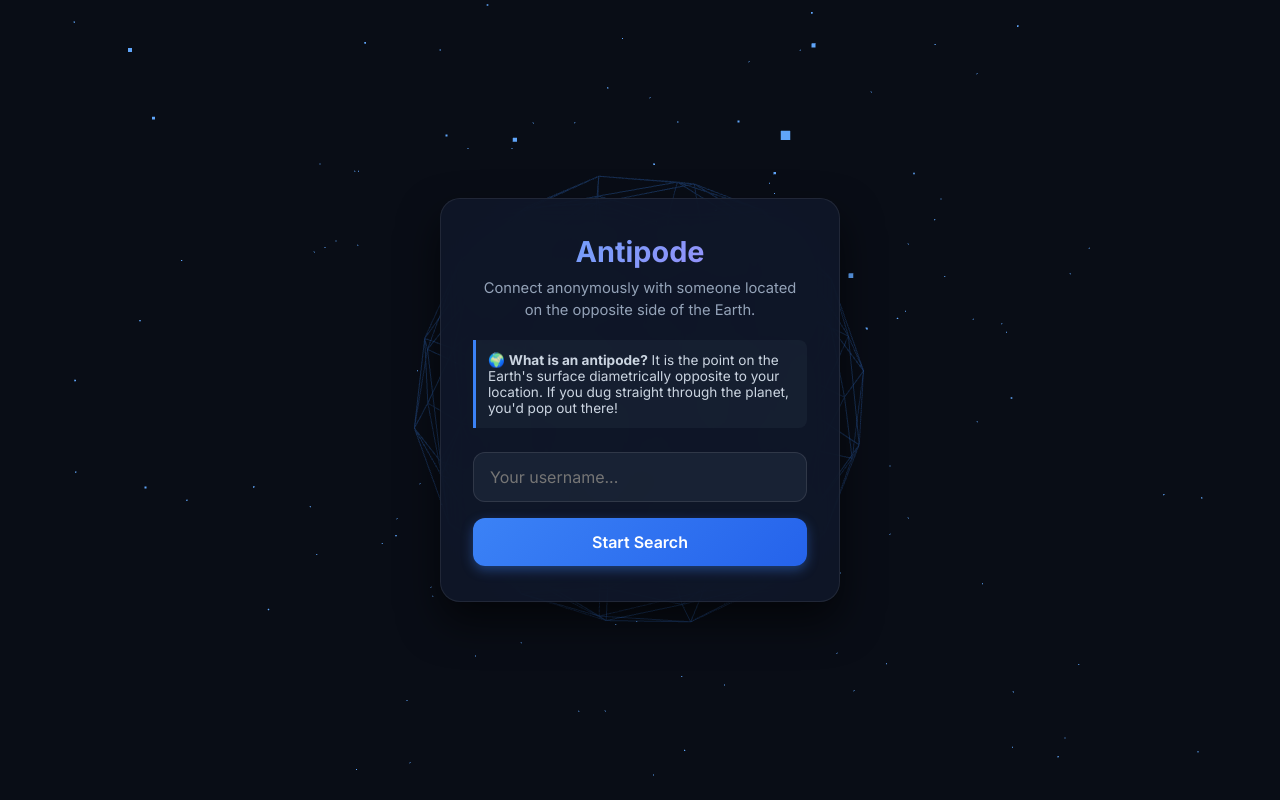
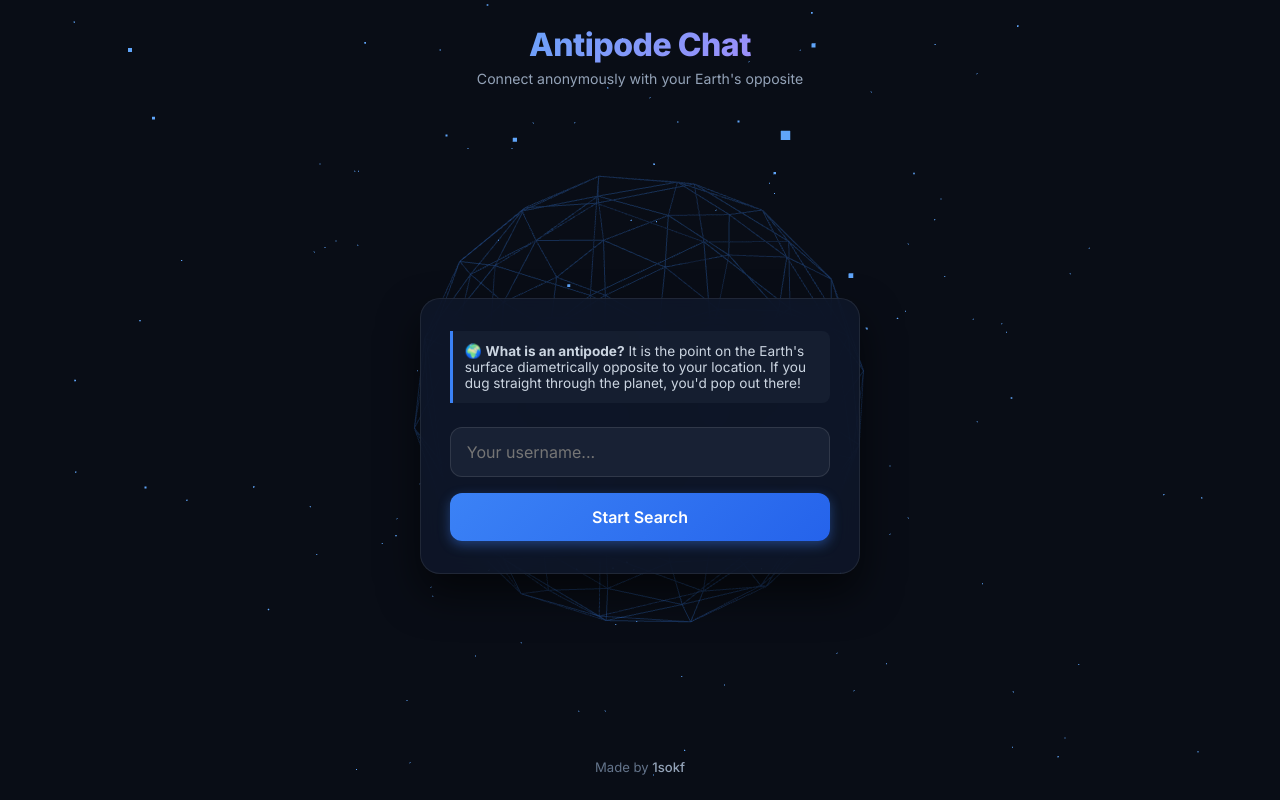
Before and after one commit to 1sokf/antipode-chat, a website: page public/index.html in a window 1280 px wide. Drawn offline with nearby package versions, Linux system fonts and the light colour scheme; no server answers.

Commit message:
V 1.5.1
I only added a title and my linktree to this version.

```diff
--- a/public/index.html
+++ b/public/index.html
@@ -4,27 +4,50 @@
     <meta charset="UTF-8">
     <meta name="viewport" content="width=device-width, initial-scale=1.0">
     <title>Antipode - Chat</title>
-    <link href="https://fonts.googleapis.com/css2?family=Inter:wght@300;400;500;600;700&display=swap" rel="stylesheet">
+    <link href="https://fonts.googleapis.com/css2?family=Inter:wght@300;400;500;600;700;800&display=swap" rel="stylesheet">
     <script src="https://cdnjs.cloudflare.com/ajax/libs/three.js/r128/three.min.js"></script>
     <style>
         * { box-sizing: border-box; margin: 0; padding: 0; font-family: 'Inter', sans-serif; }
-        body { background: #090d16; color: #f1f5f9; height: 100vh; display: flex; justify-content: center; align-items: center; overflow: hidden; position: relative; }
+        body { background: #090d16; color: #f1f5f9; height: 100vh; display: flex; flex-direction: column; justify-content: space-between; align-items: center; overflow: hidden; position: relative; padding: 25px 20px; }
 
         #bg-globe { position: absolute; top: 0; left: 0; width: 100%; height: 100%; z-index: 1; pointer-events: none; }
 
-        .container { position: relative; z-index: 2; width: 100%; max-width: 440px; padding: 20px; }
+        /* En-tête avec un titre harmonieux et élégant */
+        .app-header {
+            position: relative;
+            z-index: 2;
+            text-align: center;
+            margin-bottom: 5px;
+        }
+
+        .main-title {
+            font-size: 2rem;
+            font-weight: 800;
+            background: linear-gradient(135deg, #60a5fa, #a78bfa);
+            -webkit-background-clip: text;
+            -webkit-text-fill-color: transparent;
+            letter-spacing: -0.5px;
+            margin-bottom: 4px;
+        }
+
+        .app-subtitle-top {
+            font-size: 0.88rem;
+            color: #94a3b8;
+            font-weight: 400;
+        }
+
+        .container { position: relative; z-index: 2; width: 100%; max-width: 440px; }
 
         .card {
-            background: rgba(15, 23, 42, 0.88);
+            background: rgba(15, 23, 42, 0.85);
             backdrop-filter: blur(16px);
             border: 1px solid rgba(255, 255, 255, 0.08);
-            padding: 2.2rem 2rem;
+            padding: 2rem 1.8rem;
             border-radius: 20px;
             box-shadow: 0 20px 40px rgba(0,0,0,0.6);
             text-align: center;
         }
 
-        h2 { font-size: 1.8rem; font-weight: 700; margin-bottom: 0.5rem; background: linear-gradient(135deg, #60a5fa, #a78bfa); -webkit-background-clip: text; -webkit-text-fill-color: transparent; }
         p { color: #94a3b8; font-size: 0.92rem; margin-bottom: 1.2rem; line-height: 1.5; }
 
         .info-box {
@@ -79,18 +102,40 @@
         .chat-input-area { display: flex; gap: 8px; }
         .chat-input-area input { margin-bottom: 0; }
         .chat-input-area button { width: 110px; margin-top: 0; }
+
+        /* Pied de page discret */
+        .footer-credit {
+            position: relative;
+            z-index: 2;
+            font-size: 0.82rem;
+            color: #64748b;
+            text-align: center;
+        }
+        .footer-credit a {
+            color: #94a3b8;
+            text-decoration: none;
+            font-weight: 500;
+            transition: color 0.2s;
+        }
+        .footer-credit a:hover {
+            color: #60a5fa;
+            text-decoration: underline;
+        }
     </style>
 </head>
 <body>
 
     <canvas id="bg-globe"></canvas>
 
+    <!-- En-tête élégant -->
+    <header class="app-header">
+        <h1 class="main-title">Antipode Chat</h1>
+        <p class="app-subtitle-top" id="txt-subtitle">Connectez-vous anonymement avec votre opposé terrestre</p>
+    </header>
+
     <div class="container">
         <!-- Écran de Connexion -->
         <div class="card" id="login-screen">
-            <h2 id="txt-title">Antipode</h2>
-            <p id="txt-subtitle">Connectez-vous anonymement avec la personne située à l'opposé de la Terre.</p>
-
             <div class="info-box">
                 🌍 <strong id="txt-whatis">Qu'est-ce qu'un antipode ?</strong> <span id="txt-explanation">C'est le point diamétralement opposé sur la surface de la Terre. Si vous traversiez la planète en ligne droite, vous en sortiriez !</span>
             </div>
@@ -101,7 +146,7 @@
 
         <!-- Écran d'Attente -->
         <div class="card hidden" id="waiting-screen">
-            <h2 id="txt-searching">Recherche en cours</h2>
+            <h2 id="txt-searching" style="color: #f8fafc; font-size: 1.25rem; margin-bottom: 8px;">Recherche en cours</h2>
             <p class="status" id="status-text">Demande des coordonnées géographiques...</p>
         </div>
 
@@ -121,6 +166,11 @@
         </div>
     </div>
 
+    <!-- Pied de page -->
+    <footer class="footer-credit">
+        Made by <a href="https://linktr.ee/1sokf" target="_blank">1sokf</a>
+    </footer>
+
     <script src="/socket.io/socket.io.js"></script>
     <script>
         // --- MULTILINGUE AUTOMATIQUE (FR / EN) ---
@@ -129,8 +179,7 @@
 
         const texts = {
             fr: {
-                title: "Antipode",
-                subtitle: "Connectez-vous anonymement avec la personne située à l'opposé de la Terre.",
+                subtitle: "Connectez-vous anonymement avec votre opposé terrestre",
                 whatis: "Qu'est-ce qu'un antipode ?",
                 explanation: "C'est le point diamétralement opposé sur la surface de la Terre. Si vous traversiez la planète en ligne droite, vous en sortiriez !",
                 placeholderName: "Votre pseudonyme...",
@@ -145,8 +194,7 @@
                 alertGeo: "L'accès à la géolocalisation est obligatoire pour trouver votre opposé."
             },
             en: {
-                title: "Antipode",
-                subtitle: "Connect anonymously with someone located on the opposite side of the Earth.",
+                subtitle: "Connect anonymously with your Earth's opposite",
                 whatis: "What is an antipode?",
                 explanation: "It is the point on the Earth's surface diametrically opposite to your location. If you dug straight through the planet, you'd pop out there!",
                 placeholderName: "Your username...",
@@ -164,7 +212,6 @@
 
         const t = isFr ? texts.fr : texts.en;
 
-        document.getElementById('txt-title').innerText = t.title;
         document.getElementById('txt-subtitle').innerText = t.subtitle;
         document.getElementById('txt-whatis').innerText = t.whatis;
         document.getElementById('txt-explanation').innerText = t.explanation;
@@ -285,7 +332,6 @@
         }
 
         socket.on('chat_message', (data) => {
-            // Correction : On compare l'ID unique de l'émetteur pour autoriser l'affichage même avec des pseudos identiques
             if (data.id !== socket.id) {
                 appendMessage(data.username, data.text, false);
             }
```
